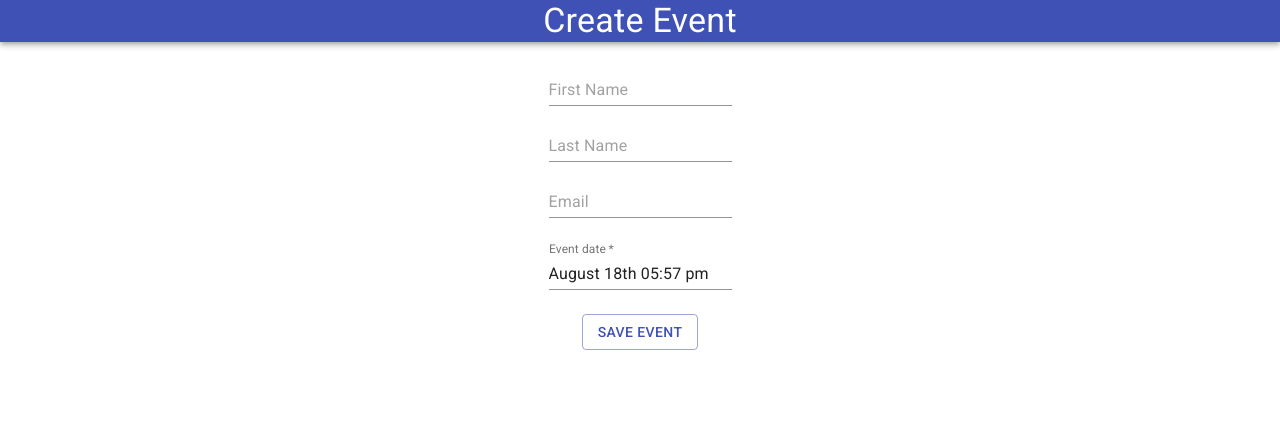
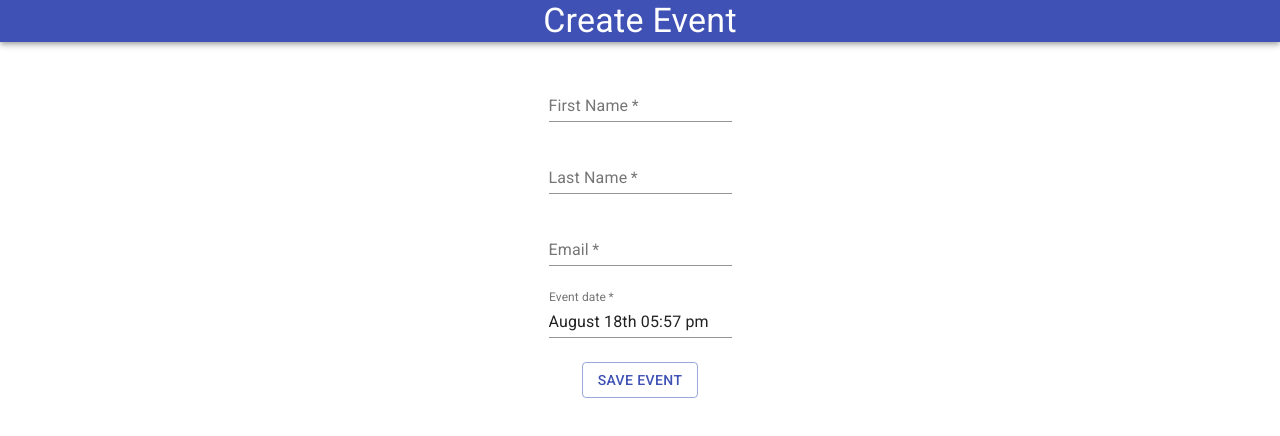
Before and after one commit to sowakarol/event-app, a React (Create React App) app in the folder event-frontend/: page / in a window 1280 px wide. Shown: the top 436 px of the page. Built offline with nearby package versions, Linux system fonts and the light colour scheme.

Commit message:
labels instead of placeholders, correct project structure

```diff
--- a/event-frontend/src/actions/eventActions.js
+++ b/event-frontend/src/actions/eventActions.js
@@ -1,4 +1,4 @@
-import * as constants from "./constants";
+import * as constants from "../constants/constants";
 
 export const initEventForm = (form) => ({
   type: constants.INIT_EDIT_FORM,
--- a/event-frontend/src/components/EventForm.js
+++ b/event-frontend/src/components/EventForm.js
@@ -90,7 +90,7 @@ class EventForm extends Component {
               <TextField
                 type="text"
                 id="first-name"
-                placeholder="First Name"
+                label="First Name"
                 value={this.props.firstName}
                 onChange={this.changeFirstName}
                 // error={this.props.errors}
@@ -103,7 +103,7 @@ class EventForm extends Component {
               <TextField
                 type="text"
                 id="last-name"
-                placeholder="Last Name"
+                label="Last Name"
                 value={this.props.lastName}
                 onChange={this.changeLastName}
                 // error={this.props.errors}
@@ -116,7 +116,7 @@ class EventForm extends Component {
               <TextField
                 type="email"
                 id="email"
-                placeholder="Email"
+                label="Email"
                 value={this.props.email}
                 onChange={this.changeEmail}
                 // error={this.props.errors}
--- a/event-frontend/src/reducers/eventReducer.js
+++ b/event-frontend/src/reducers/eventReducer.js
@@ -1,4 +1,4 @@
-import * as constants from "../actions/constants";
+import * as constants from "../constants/constants";
 import initialState from "./initialState";
 
 function eventFormReducer(state = initialState.eventForm, action) {
```
Also changed, not shown: event-frontend/src/constants/constants.js (renamed from event-frontend/src/actions/constants.js).
